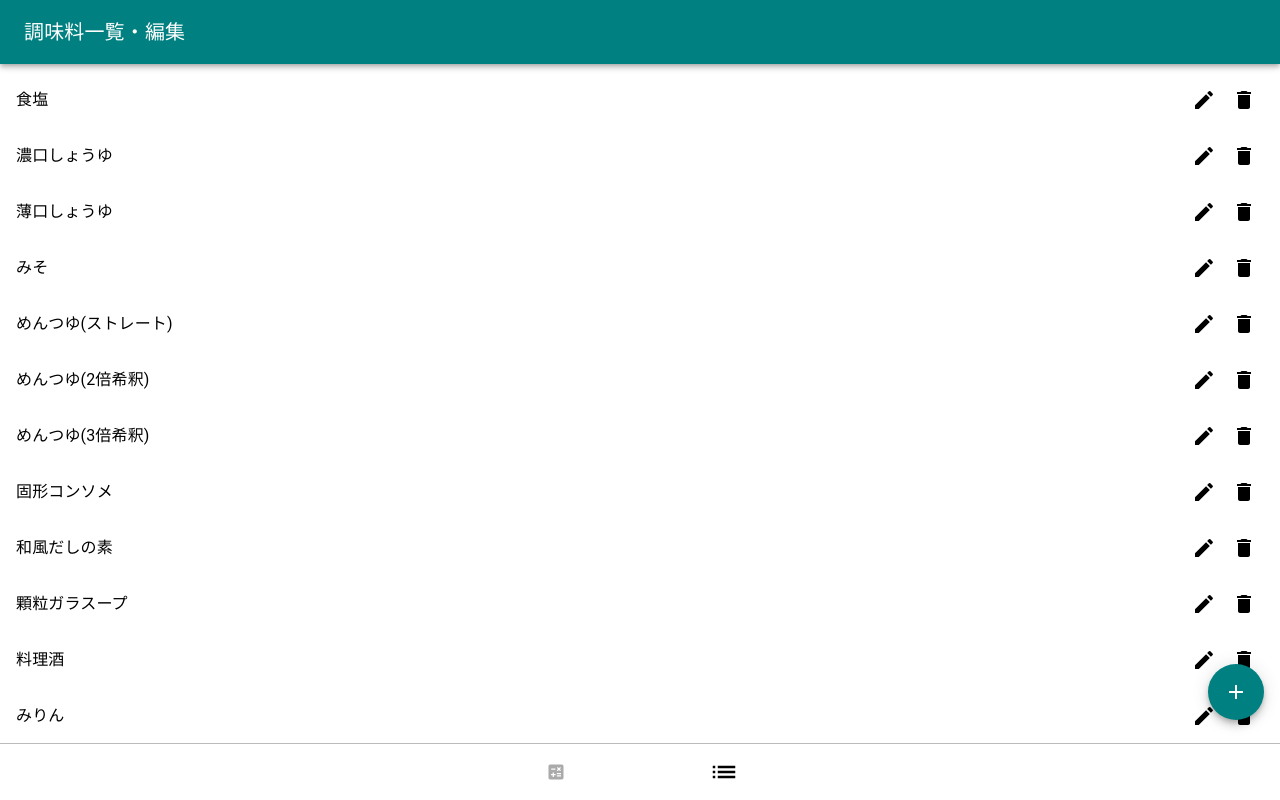
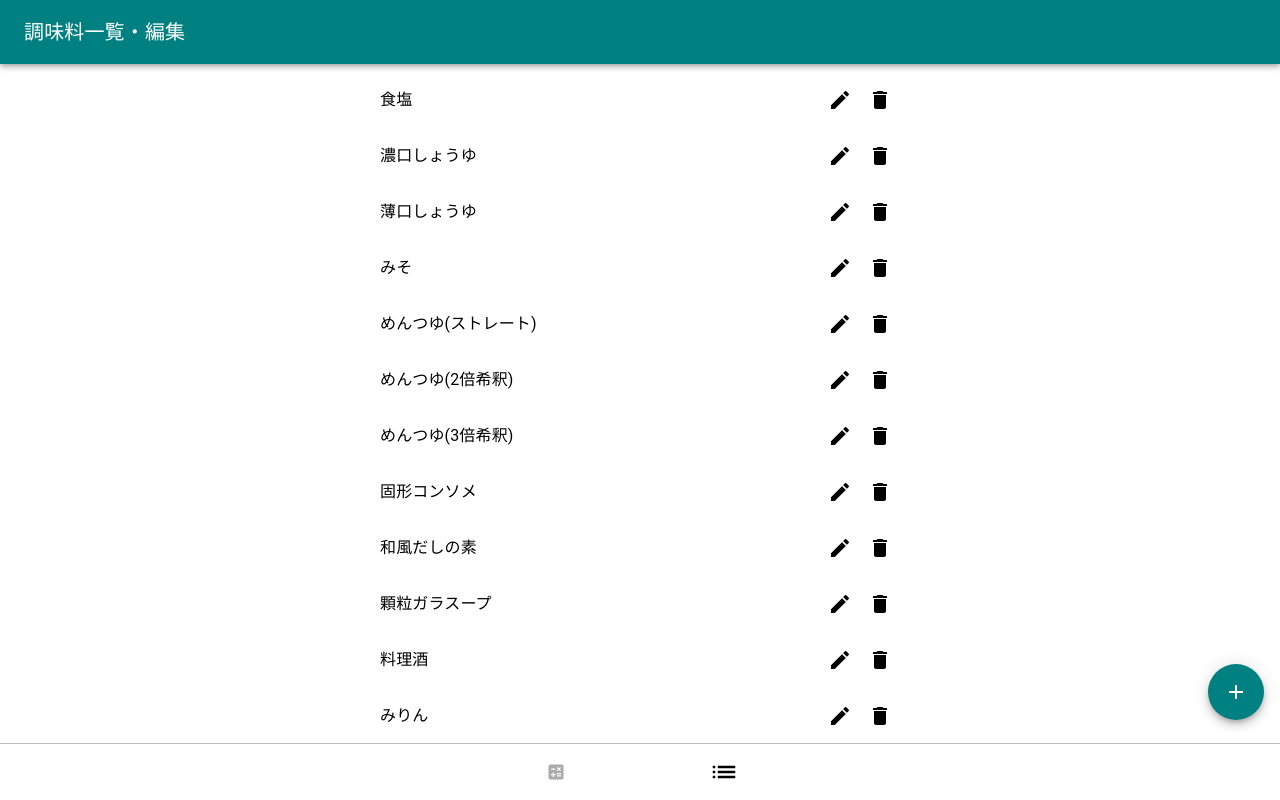
Before and after one commit to 7tsuno/saltamount, a Next.js app: page /sources in a window 1280 px wide. Shown: the top 800 px of the page. Built offline with nearby package versions, Linux system fonts and the light colour scheme.

Commit message:
なんとなくデザインを修正

```diff
--- a/src/components/pages/IndexPage.tsx
+++ b/src/components/pages/IndexPage.tsx
@@ -60,6 +60,7 @@ const style = {
   left: "50%",
   transform: "translate(-50%, -50%)",
   width: "95vw",
+  maxWidth: "600px",
   bgcolor: "background.paper",
   boxShadow: 24,
   p: 4,
--- a/src/components/pages/SourcesPage.tsx
+++ b/src/components/pages/SourcesPage.tsx
@@ -43,6 +43,7 @@ const style = {
   left: "50%",
   transform: "translate(-50%, -50%)",
   width: "95vw",
+  maxWidth: "600px",
   bgcolor: "background.paper",
   boxShadow: 24,
   p: 4,
--- a/src/components/templates/MainTemplate.tsx
+++ b/src/components/templates/MainTemplate.tsx
@@ -1,4 +1,4 @@
-import { Box, makeStyles, styled } from "@mui/material";
+import { Box, Container, makeStyles, styled } from "@mui/material";
 import React from "react";
 import { Page } from "../../constants/page";
 import Footer from "../elements/Footer";
@@ -18,7 +18,9 @@ const MainTemplate: React.FC<MainTemplateProps> = ({ page, children }) => {
   return (
     <Root>
       <Header name={page.name} />
-      <Content>{children}</Content>
+      <Container maxWidth="sm">
+        <Content>{children}</Content>
+      </Container>
       <Footer page={page} />
     </Root>
   );
```
